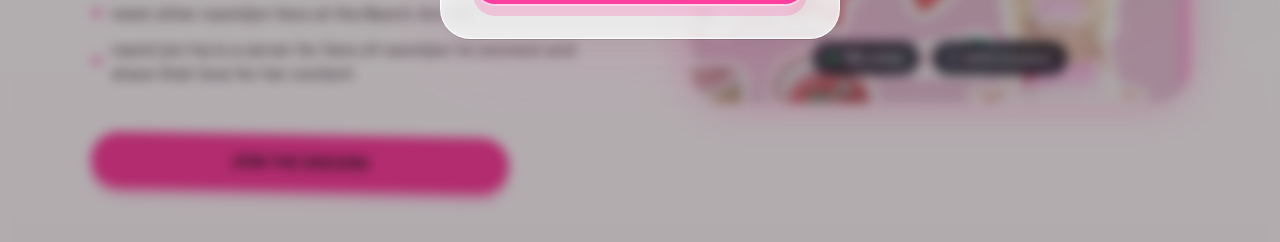
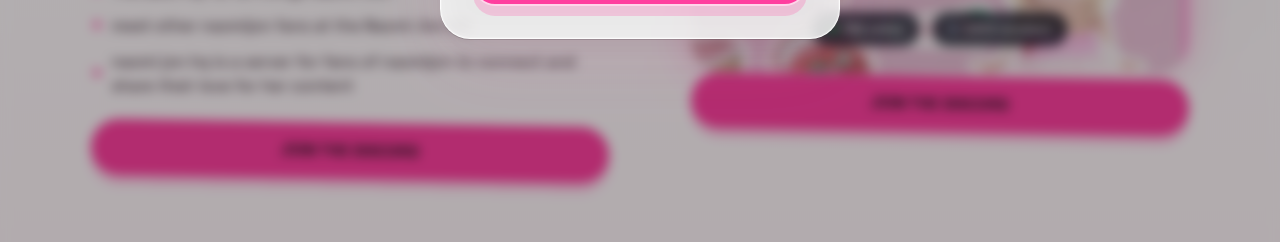
Before and after one commit to jespermhl/naomijonhq, a Next.js app: page / in a window 1280 px wide. Shown: the part 476-718 px from the top of the page. Built offline with nearby package versions, Linux system fonts and the light colour scheme; no server answers.

Commit message:
refactor: extract JoinDiscordButton component to unify discord invite button logic

```diff
--- a/app/page.tsx
+++ b/app/page.tsx
@@ -3,6 +3,25 @@ import { NewsletterForm } from "@/components/NewsletterForm";
 import CommunitySocials from "@/components/CommunitySocials";
 import { DiscordStats } from "@/components/DiscordStats";
 import { Header } from "@/components/Header";
+
+function JoinDiscordButton({
+    href,
+    className = ""
+}: {
+    href: string;
+    className?: string
+}) {
+    return (
+        <a
+            href={href}
+            target="_blank"
+            rel="noopener noreferrer"
+            className={`bg-brand-red border-white/80 shadow-[0_8px_0_rgba(255,79,168,0.28)] ease-[cubic-bezier(0.175,0.885,0.32,1.275)] hover:shadow-[0_12px_0_rgba(255,79,168,0.34)] block w-full rotate-1 rounded-full border px-6 py-4 text-center text-md font-black text-white no-underline transition-all duration-200 hover:-translate-y-1 hover:rotate-0 hover:scale-105 active:scale-95 will-change-transform ${className}`}
+        >
+            JOIN THE DISCORD
+        </a>
+    );
+}
 
 export default function DiscordLanding() {
     const inviteLink = "https://discord.gg/naomijon";
@@ -41,16 +60,7 @@ export default function DiscordLanding() {
                                     </div>
                                 </div>
 
-                                <div className="mt-6 hidden w-full max-w-105 justify-center md:flex lg:flex">
-                                    <a
-                                        href={inviteLink}
-                                        target="_blank"
-                                        rel="noopener noreferrer"
-                                        className="bg-brand-red border-white/80 shadow-[0_8px_0_rgba(255,79,168,0.28)] ease-[cubic-bezier(0.175,0.885,0.32,1.275)] hover:shadow-[0_12px_0_rgba(255,79,168,0.34)] block w-full rotate-1 rounded-full border px-6 py-4 text-center text-md font-black text-white no-underline transition-all duration-200 hover:-translate-y-1 hover:rotate-0 hover:scale-105 active:scale-95 will-change-transform"
-                                    >
-                                        JOIN THE DISCORD
-                                    </a>
-                                </div>
+                                <JoinDiscordButton href={inviteLink} />
                             </div>
 
                             <div className="flex w-full flex-col items-center">
@@ -74,16 +84,7 @@ export default function DiscordLanding() {
                                     </div>
                                 </div>
 
-                                <div className="mt-6 flex w-full max-w-105 items-center justify-center md:hidden lg:hidden">
-                                    <a
-                                        href={inviteLink}
-                                        target="_blank"
-                                        rel="noopener noreferrer"
-                                        className="bg-brand-red border-white/80 shadow-[0_8px_0_rgba(255,79,168,0.28)] ease-[cubic-bezier(0.175,0.885,0.32,1.275)] hover:shadow-[0_12px_0_rgba(255,79,168,0.34)] block w-full rotate-1 rounded-full border px-6 py-4 text-center text-md font-black text-white no-underline transition-all duration-200 hover:-translate-y-1 hover:rotate-0 hover:scale-105 active:scale-95 will-change-transform max-sm:py-3 max-sm:text-sm"
-                                    >
-                                        JOIN THE DISCORD
-                                    </a>
-                                </div>
+                                <JoinDiscordButton href={inviteLink} className="max-sm:py-3 max-sm:text-sm" />
                             </div>
                         </div>
                     </div>
```
